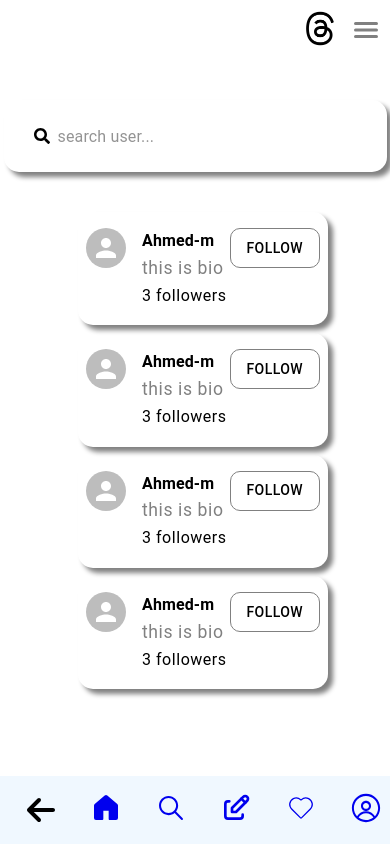
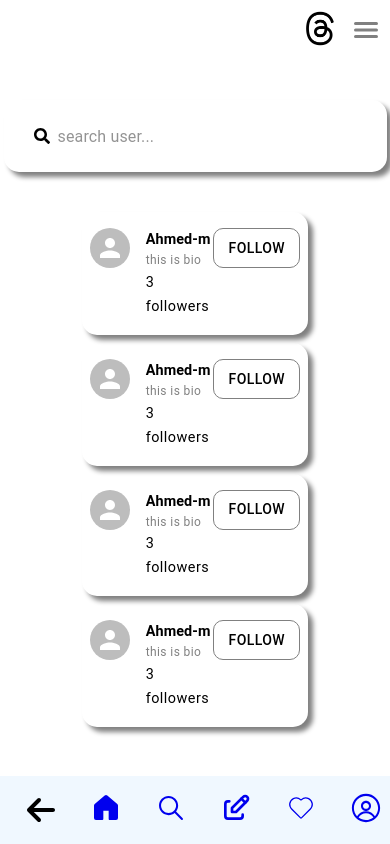
Before and after one commit to AhmedMustafa48/thread-clone, a React (Vite) app in the folder client/: page /search in a window 390 px wide. Built offline with nearby package versions, Linux system fonts and the light colour scheme.

Commit message:
Implement responsive design in ProfileBar component; utilize media query to adjust layout and typography based on screen width.

```diff
--- a/client/src/components/search/ProfileBar.jsx
+++ b/client/src/components/search/ProfileBar.jsx
@@ -1,7 +1,15 @@
-import { Avatar, Button, Stack, Typography } from "@mui/material";
+import {
+  Avatar,
+  Button,
+  Stack,
+  Typography,
+  useMediaQuery,
+} from "@mui/material";
 import React from "react";
 
 const ProfileBar = () => {
+  const _700 = useMediaQuery("(min-width:700px)");
+
   return (
     <>
       <Stack
@@ -11,7 +19,7 @@ const ProfileBar = () => {
         py={2}
         mx={"auto"}
         boxShadow={"5px 5px 5px gray"}
-        width={"100%"}
+        width={_700 ? "100%" : "90%"}
         borderRadius={"15px"}
         sx={{
           ":hover": {
@@ -22,13 +30,21 @@ const ProfileBar = () => {
         <Stack flexDirection={"row"} gap={2}>
           <Avatar src="" alt="" />
           <Stack flexDirection={"column"}>
-            <Typography variant="h6" fontWeight={"bold"} fontSize={"1rem"}>
+            <Typography
+              variant="h6"
+              fontWeight={"bold"}
+              fontSize={_700 ? "1rem" : "0.9rem"}
+            >
               Ahmed-m
             </Typography>
-            <Typography variant="caption" fontSize={"1.1rem"} color={"gray"}>
+            <Typography
+              variant="caption"
+              fontSize={_700 ? "1.1rem" : "0.75rem"}
+              color={"gray"}
+            >
               this is bio
             </Typography>
-            <Typography variant="caption" fontSize={"1rem"}>
+            <Typography variant="caption" fontSize={_700 ? "1rem" : "0.9rem"}>
               3 followers
             </Typography>
           </Stack>
--- a/client/src/components/search/SearchInput.jsx
+++ b/client/src/components/search/SearchInput.jsx
@@ -1,9 +1,11 @@
-import { InputAdornment, TextField } from "@mui/material";
+import { InputAdornment, TextField, useMediaQuery } from "@mui/material";
 import { FaSearch } from "react-icons/fa";
 
 import React from "react";
 
 const SearchInput = () => {
+  const _700 = useMediaQuery("(min-width:700px)");
+
   return (
     <>
       <TextField
```
